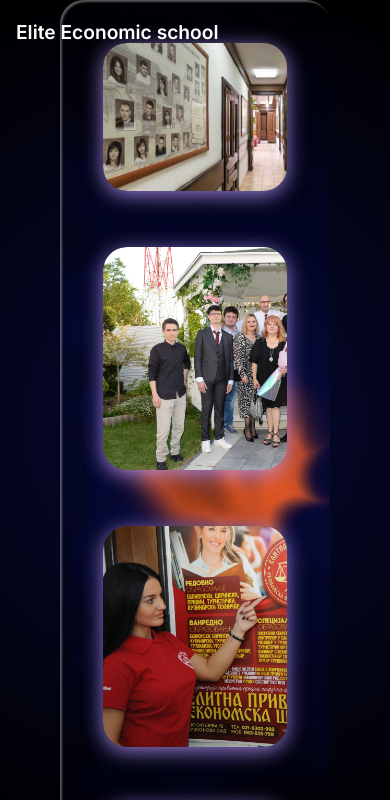
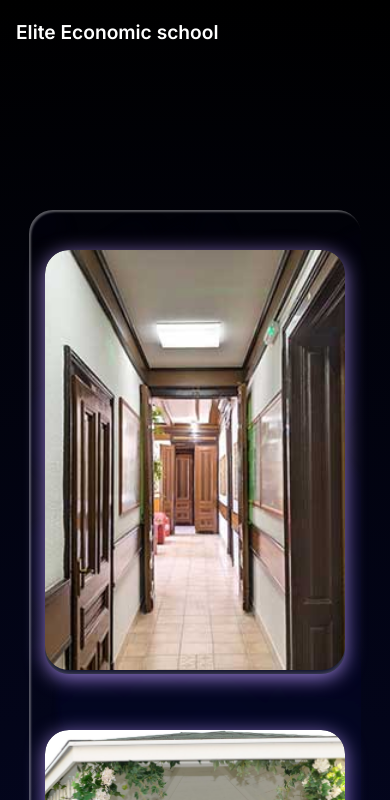
Before and after one commit to Shteinaseev/Elite-Economic-School, a plain HTML site: page foto-gallery.html in a window 390 px wide. Shown: the top 800 px of the page. Drawn offline with Linux system fonts and the light colour scheme; animation ran at ten frames a second; some icons are missing.

Commit message:
fixed adaptiv in foto-gallery page

```diff
--- a/foto-gallery.css
+++ b/foto-gallery.css
@@ -1,7 +1,7 @@
 
 main{
-    padding-inline: 60px;
-    height: 100vh;
+    margin-top: 210px;
+    padding-inline: 30px;
 }
 
 .images-cards {
@@ -10,12 +10,15 @@ main{
 }
 
 .cards{
-  padding: 2.7rem;
+  padding-inline: 1rem;
+  padding-block: 2.5rem;
   position: relative;
   display: grid;
+  grid-template-columns: repeat(4, 1fr);
   row-gap: 3.5rem;
+  column-gap: clamp(0.8rem, 1.655vw, 1.5rem);
   border-radius: 1.5rem;
-
+  justify-content: center;
 }
 
 .image-card {
@@ -28,11 +31,10 @@ main{
 }
 
 .image-card img {
-  width: 328px;
-  height: 100%;
+  width: 320px;
   border-radius: 1.5rem;
   object-fit: cover;
-
+  height: 450px;
 }
 
 #object-pos{
@@ -40,7 +42,7 @@ main{
 }
 
 .card-data {
-  width: 280px;
+  max-width: 280px;
   background-color: #ffffff15;
   backdrop-filter: blur(10px);
   padding: 1.5rem 2rem;
@@ -53,7 +55,77 @@ main{
   margin-inline: auto;
   opacity: 0;
   box-shadow: inset 0 0 10px rgba(255, 255, 255, 0.4), 0 4px 20px rgba(187, 155, 255, 0.8);
+  padding-inline: 2.5rem;
+}
 
+@media (max-width: 1450px){
+  main{
+    padding-inline: 0;
+  }
+}
+
+@media (max-width: 1350px){
+  .image-card img{
+    width: 350px;
+  }
+  .card-data{
+    width: 320px;
+  }
+  .cards{
+    grid-template-columns: repeat(2, 1fr);
+    grid-template-rows: repeat(2, 1fr);
+  }
+}
+
+
+@media (max-width: 750px){
+  .image-card img{
+    width: 300px;
+  }
+}
+
+@media (max-width: 650px){
+  .image-card img{
+    width: 250px;
+    height: 420px;
+  }
+
+  .card-data{
+    width: 220px;
+  }
+}
+
+@media (max-width: 550px){
+  .image-card img{
+    width: 340px;
+  }
+
+  .card-data{
+    width: 330px;
+  }
+
+  .cards{
+    grid-template-columns: 1fr;
+    grid-template-rows: repeat(4, 1fr);
+  }
+}
+
+@media (max-width: 400px){
+  .image-card img{
+    width: 300px;
+  }
+  .card-data{
+    width: 280px;
+  }
+}
+
+@media (max-width: 350px){
+  .image-card img{
+    width: 270px;
+  }
+  .card-data{
+    width: 250px;
+  }
 }
 
 .card-link{
@@ -122,26 +194,35 @@ main{
 }
 
 
-
-.footer{
-    margin-inline: -60px;
-}
-
-@media screen and (min-width: 1120px) {
+/* @media screen and (max-width: 340px) {
   .images-cards {
-    height: 100vh;
+    margin-inline: 1rem;
   }
 
+  .card-data {
+    width: 250px;
+    padding: 1rem;
+  }
+} */
+
+/* For medium devices */
+/* @media screen and (min-width: 768px) {
+  .cards {
+    grid-template-columns: repeat(2, 1fr);
+    column-gap: 1.5rem;
+  }
+} */
+
+/* For large devices */
+/* @media screen and (min-width: 1150px) {
   .cards {
     grid-template-columns: repeat(4, 1fr);
-    column-gap: 3.5rem;
   }
-
-  .image-card card {
-    width: 348px;
+  .image-card img {
+    width: 320px;
   }
   .card-data {
-    width: 316px;
+    width: 300px;
     padding-inline: 2.5rem;
   }
-}
+} */
```
Also changed, not shown: foto-gallery.html (+1 -1 lines).
